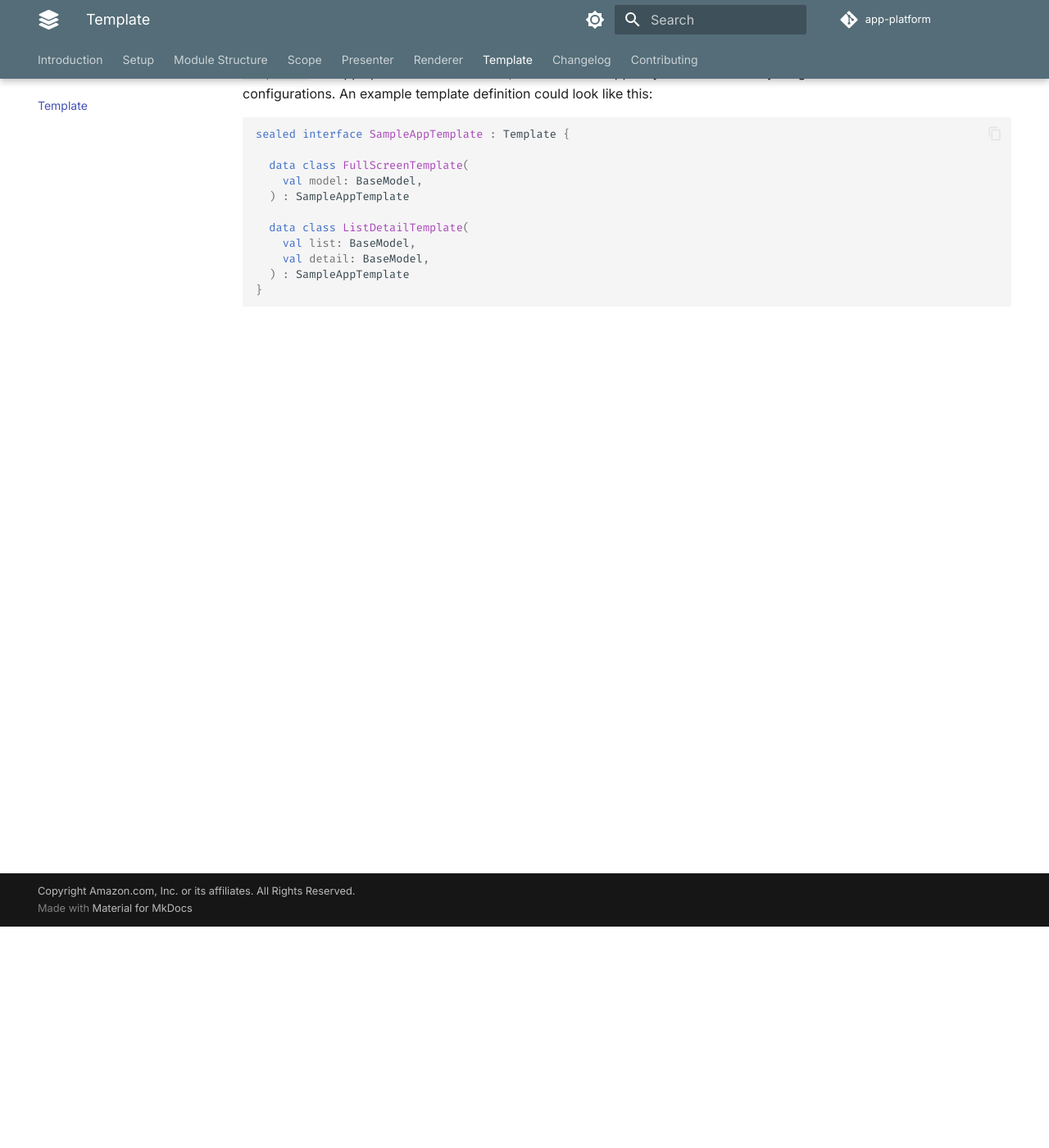
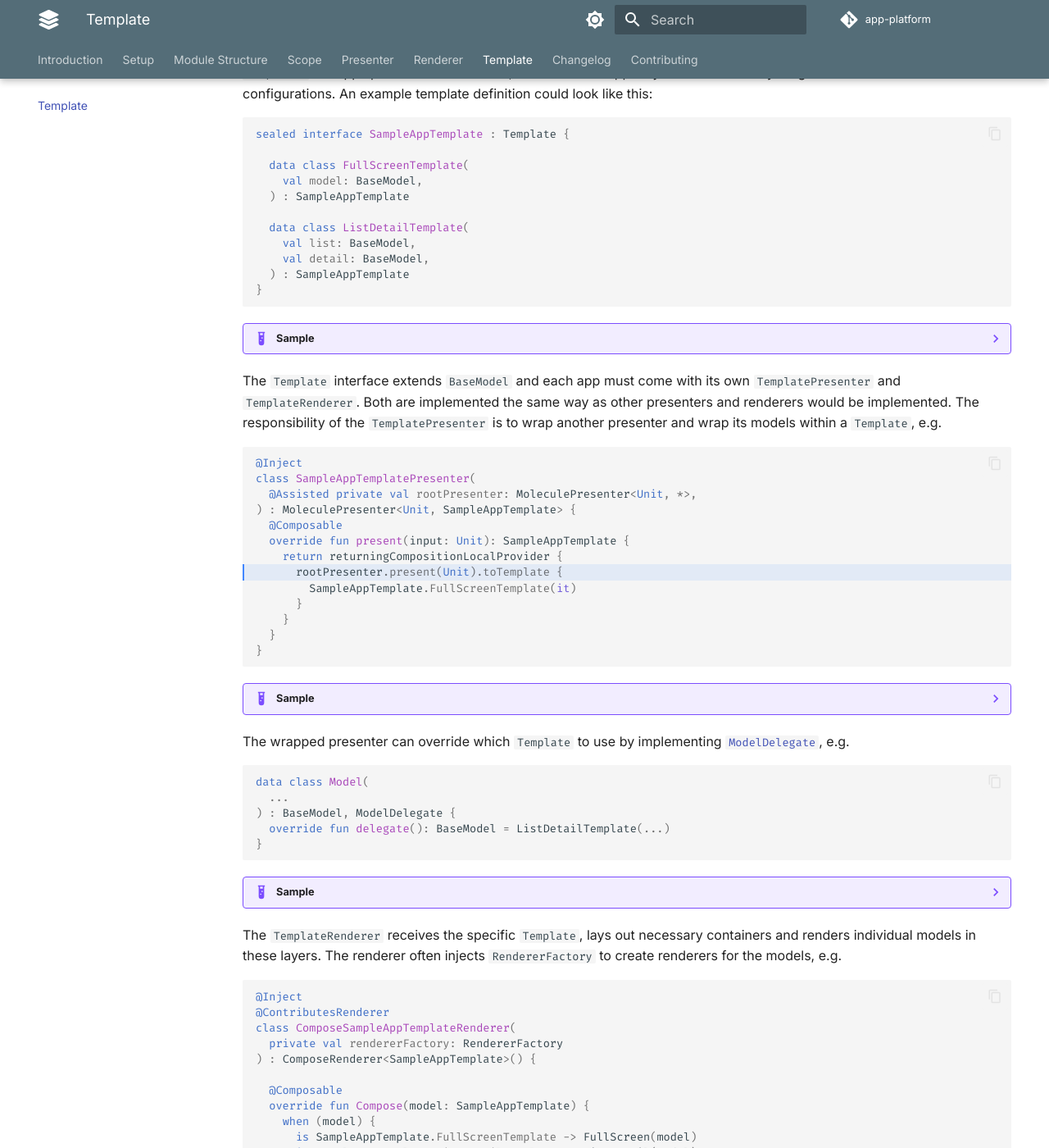
Before and after one commit to amzn/app-platform, an MkDocs documentation site: the page built from docs/template.md, in a window 1280 px wide and 1400 px high, scrolled down 270 px. Shown: the whole window at 82% size. Built offline with MkDocs 1.6.1 and Material for MkDocs 9.7.7, drawn with Linux system fonts in a browser that asks for light colours; comment, search, counter and statistics services are not loaded; some of the changed text lies outside the part shown.

Commit message:
More documentation updates.

````diff
--- a/docs/template.md
+++ b/docs/template.md
@@ -22,3 +22,98 @@ sealed interface SampleAppTemplate : Template {
   ) : SampleAppTemplate
 }
 ```
+
+??? example "Sample"
+
+    A [similar hierarchy](https://github.com/amzn/app-platform/blob/main/sample/templates/public/src/commonMain/kotlin/software/amazon/app/platform/sample/template/SampleAppTemplate.kt)
+    is implemented in the sample application.
+
+The `Template` interface extends `BaseModel` and each app must come with its own `TemplatePresenter` and
+`TemplateRenderer`. Both are implemented the same way as other presenters and renderers would be implemented.
+The responsibility of the `TemplatePresenter` is to wrap another presenter and wrap its models within a `Template`,
+e.g.
+
+```kotlin hl_lines="8"
+@Inject
+class SampleAppTemplatePresenter(
+  @Assisted private val rootPresenter: MoleculePresenter<Unit, *>,
+) : MoleculePresenter<Unit, SampleAppTemplate> {
+  @Composable
+  override fun present(input: Unit): SampleAppTemplate {
+    return returningCompositionLocalProvider {
+      rootPresenter.present(Unit).toTemplate {
+        SampleAppTemplate.FullScreenTemplate(it)
+      }
+    }
+  }
+}
+```
+
+??? example "Sample"
+
+    The sample app has a [similar implementation](https://github.com/amzn/app-platform/blob/main/sample/templates/public/src/commonMain/kotlin/software/amazon/app/platform/sample/template/SampleAppTemplatePresenter.kt).
+
+The wrapped presenter can override which `Template` to use by implementing [`ModelDelegate`](https://github.com/amzn/app-platform/blob/main/presenter/public/src/commonMain/kotlin/software/amazon/app/platform/presenter/template/ModelDelegate.kt),
+e.g.
+
+```kotlin
+data class Model(
+  ...
+) : BaseModel, ModelDelegate {
+  override fun delegate(): BaseModel = ListDetailTemplate(...)
+}
+```
+
+??? example "Sample"
+
+    The sample app makes use of this mechanism in the [user page](https://github.com/amzn/app-platform/blob/main/sample/user/public/src/commonMain/kotlin/software/amazon/app/platform/sample/user/UserPagePresenter.kt),
+    where it the layout is split between a list presenter / renderer and detail presenter / renderer.
+
+    ```kotlin
+    data class Model(
+      val listModel: BaseModel,
+      val detailModel: BaseModel
+    ) : BaseModel, ModelDelegate {
+      override fun delegate(): BaseModel {
+        return SampleAppTemplate.ListDetailTemplate(listModel, detailModel)
+      }
+    }
+    ```
+
+The `TemplateRenderer` receives the specific `Template`, lays out necessary containers and renders individual
+models in these layers. The renderer often injects `RendererFactory` to create renderers for the models, e.g.
+
+```kotlin
+@Inject
+@ContributesRenderer
+class ComposeSampleAppTemplateRenderer(
+  private val rendererFactory: RendererFactory
+) : ComposeRenderer<SampleAppTemplate>() {
+
+  @Composable
+  override fun Compose(model: SampleAppTemplate) {
+    when (model) {
+      is SampleAppTemplate.FullScreenTemplate -> FullScreen(model)
+      is SampleAppTemplate.ListDetailTemplate -> ListDetail(model)
+    }
+  }
+
+  @Composable
+  private fun FullScreen(template: SampleAppTemplate.FullScreenTemplate) {
+    val renderer = rendererFactory.getComposeRenderer(template.model)
+    renderer.renderCompose(template.model)
+  }
+
+  @Composable
+  private fun ListDetail(template: SampleAppTemplate.ListDetailTemplate) {
+    Row {
+      Column {
+        rendererFactory.getComposeRenderer(template.list).renderCompose(template.list)
+      }
+      Column {
+        rendererFactory.getComposeRenderer(template.detail).renderCompose(template.detail)
+      }
+    }
+  }
+}
+```
````
